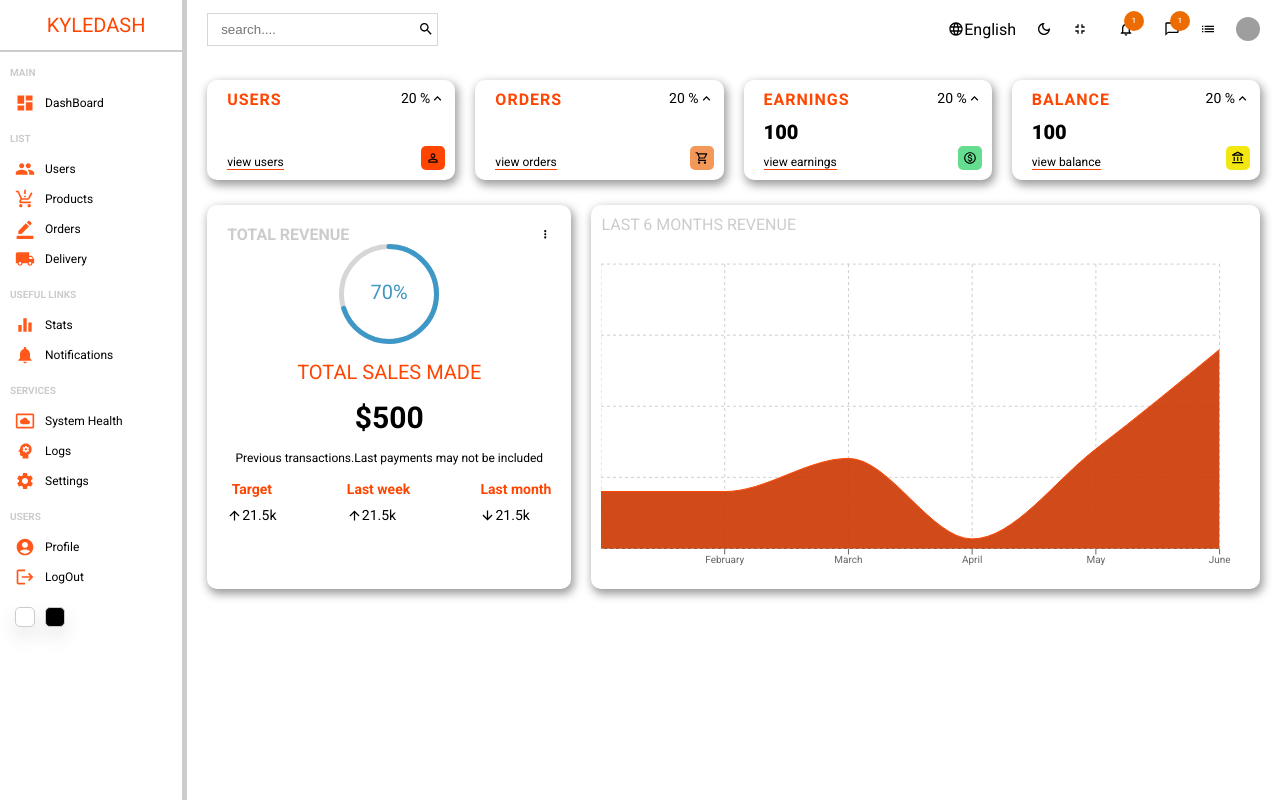
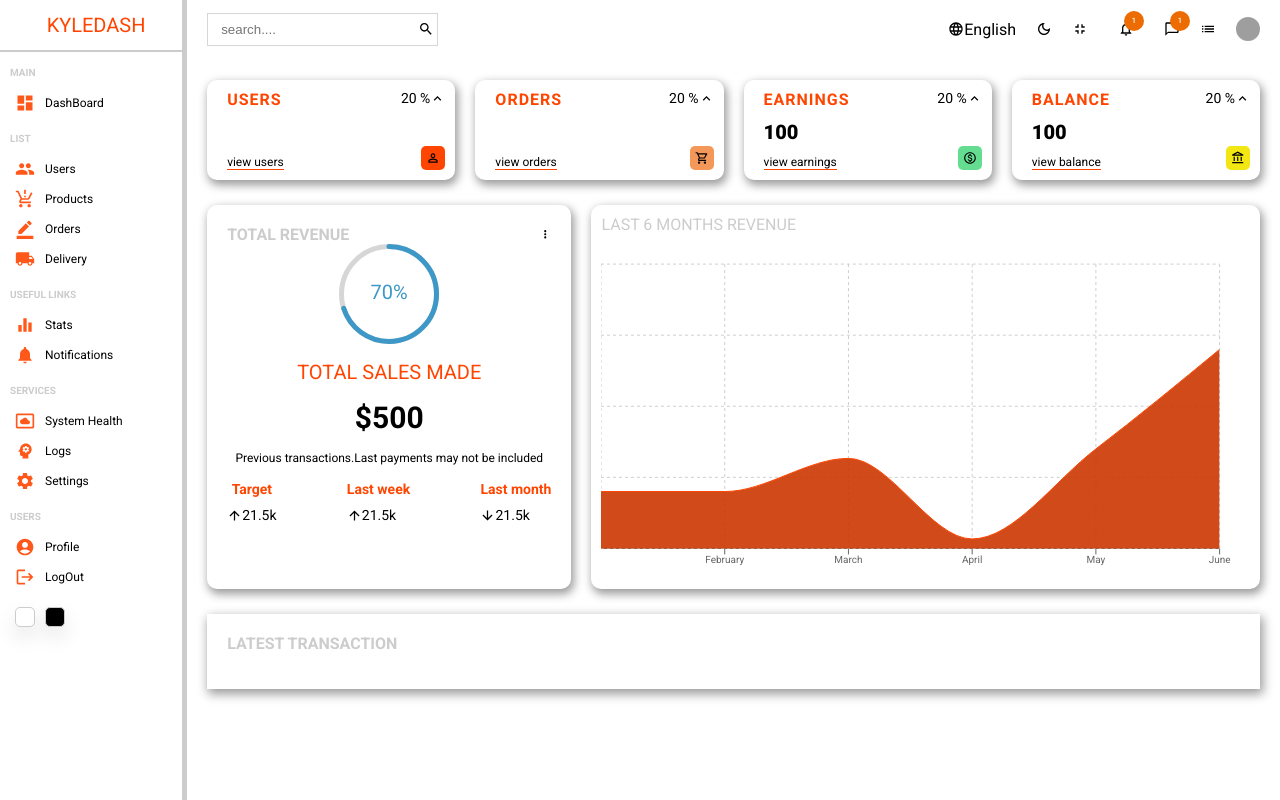
Before and after one commit to MwauStephen/DashBoard, a React (Create React App) app: page / in a window 1280 px wide. Built offline with nearby package versions, Linux system fonts and the light colour scheme; grey boxes are pictures that could not be loaded.

Commit message:
started adding the table section

```diff
--- a/src/Pages/HomePage/Home.js
+++ b/src/Pages/HomePage/Home.js
@@ -22,6 +22,9 @@ const Home = () => {
           <Featured />
           <Chart />
         </div>
+        <div className={styles["list-container"]}>
+          <div className={styles["list-title"]}>Latest transaction</div>
+        </div>
       </div>
     </div>
   );
--- a/src/Pages/HomePage/Home.module.css
+++ b/src/Pages/HomePage/Home.module.css
@@ -16,3 +16,16 @@
 .charts {
   padding: 0.5rem 2rem;
 }
+
+.list-container {
+  margin: 2rem;
+  padding: 2rem;
+  box-shadow: 0.2rem 0.4rem 1rem 0.1rem rgba(0, 0, 0, 0.4);
+}
+.list-title {
+  font-size: 1.6rem;
+  font-weight: 600;
+  text-transform: uppercase;
+  color: #ccc;
+  margin-bottom: 1.6rem;
+}
```
